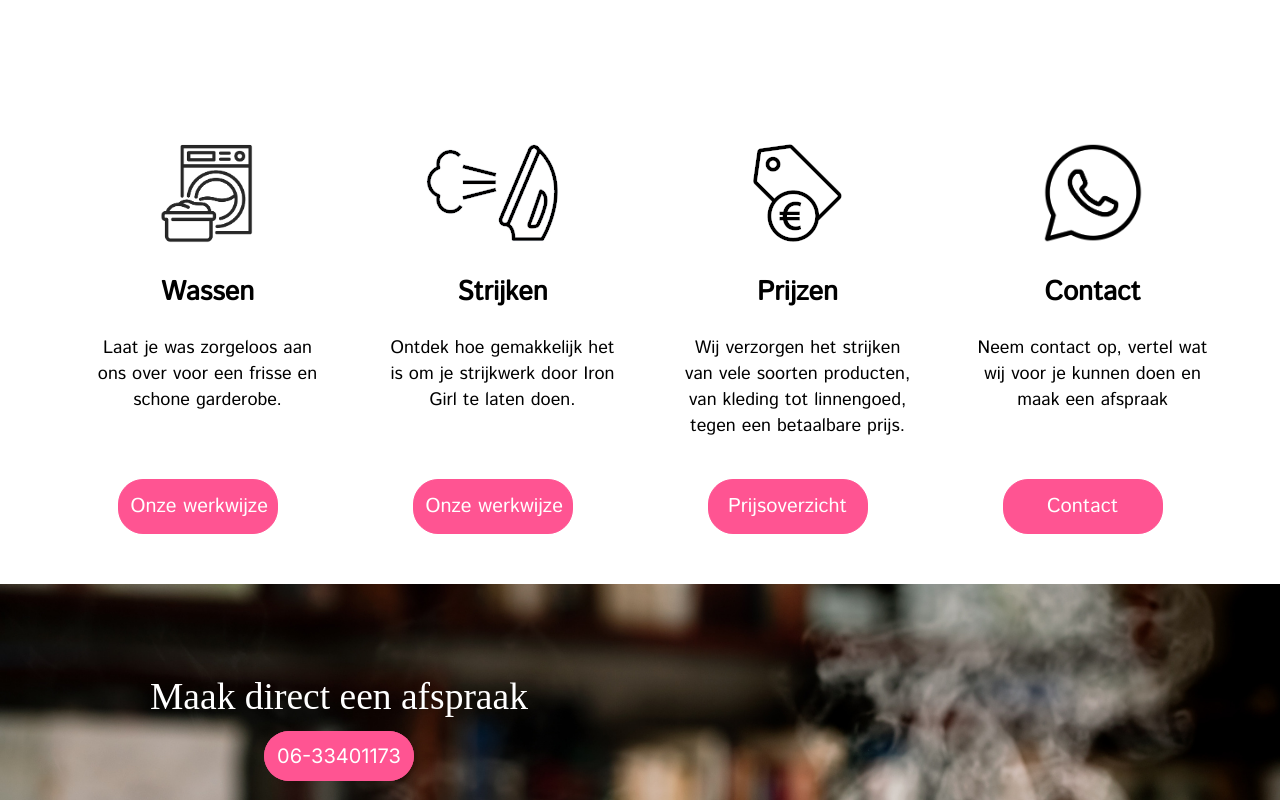
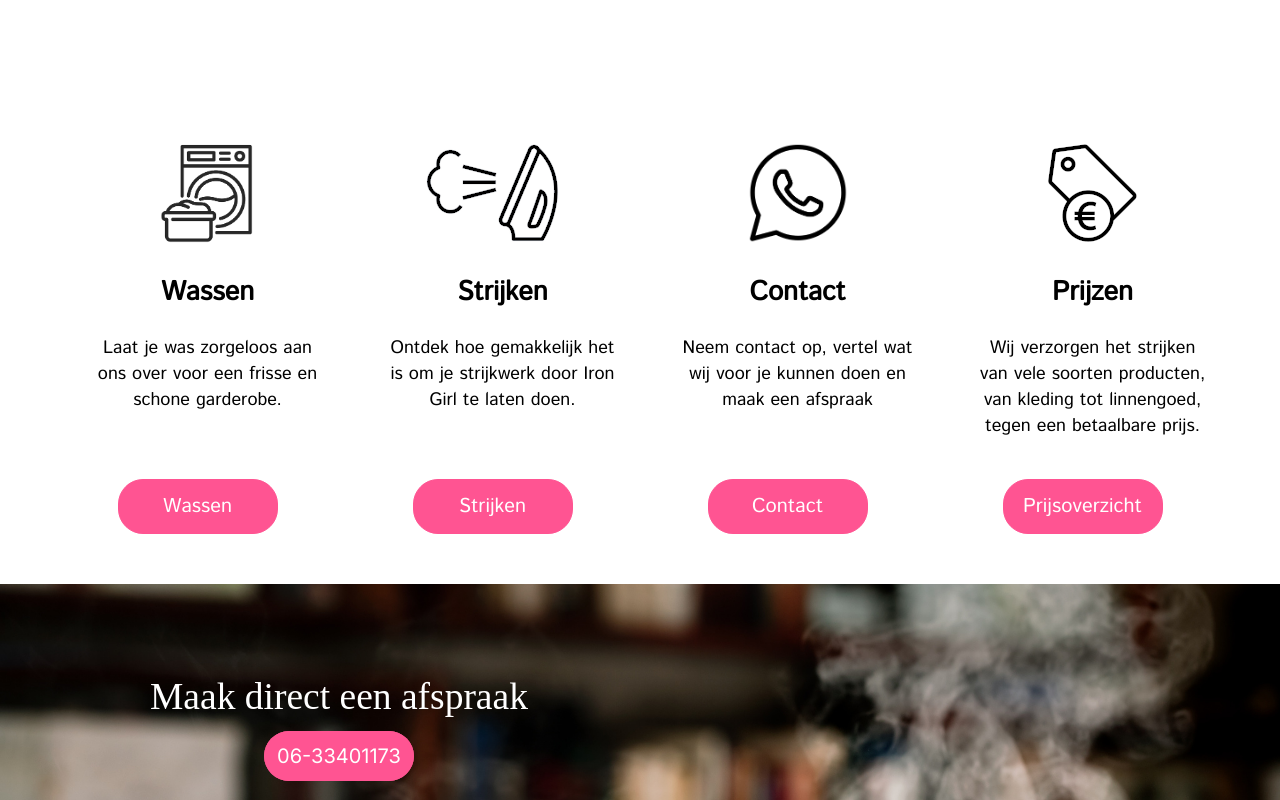
Before and after one commit to clearblocks/irongirl, a React (Create React App) app: page / in a window 1280 px wide. Shown: the part 800-1600 px from the top of the page. Built offline with nearby package versions, Linux system fonts and the light colour scheme; the HTML template or start-up script is replaced by a standard one; a web font is replaced by a local one.

Commit message:
Switched prices and contact + new images + removed call cta

```diff
--- a/src/App.tsx
+++ b/src/App.tsx
@@ -9,12 +9,14 @@ import {CallToAction} from "./components/organisms/CallToAction";
 import {Contact} from "./components/organisms/Contact";
 import {AboutUs} from "./components/organisms/AboutUs";
 import {Prices} from "./components/organisms/Prices";
-import {CallToAction2} from "./components/organisms/CallToAction2";
 import {CallToAction3} from "./components/organisms/CallToAction3";
+import {Washing} from "./components/molecules/Washing";
+import {Ironing} from "./components/molecules/Ironing";
 
 function App() {
   const refs = {
-    aboutUsRef: createRef<HTMLDivElement>(),
+    washingRef: createRef<HTMLDivElement>(),
+    ironingRef: createRef<HTMLDivElement>(),
     pricesRef: createRef<HTMLDivElement>(),
     contactRef: createRef<HTMLDivElement>()
   }
@@ -30,11 +32,10 @@ function App() {
       <Services refs={refs} serviceOnClick={serviceOnClick}/>
       <SocialProof />
       <CallToAction />
-      <AboutUs ref={refs.aboutUsRef} />
+      <AboutUs washingRef={refs.washingRef} ironingRef={refs.ironingRef} />
+      <Contact />
       <Prices ref={refs.pricesRef}/>
-      <CallToAction2 ref={refs.contactRef} />
-      <CallToAction3 />
-      <Contact />
+      <CallToAction3 ref={refs.contactRef} />
       <Footer />
     </div>
   );
--- /dev/null
+++ b/src/components/molecules/Ironing.tsx
@@ -0,0 +1,15 @@
+import React, {ForwardedRef, forwardRef} from "react";
+import womanIroning from "../../assets/img/woman-steam-shirt.jpg";
+import shirts from "../../assets/img/shirts.jpeg";
+import washingBackground from "../../assets/img/washing-background.jpeg";
+import washingMachineInside from "../../assets/img/washing-machine-inside.jpg";
+
+export const Ironing = forwardRef((props, ref: ForwardedRef<HTMLDivElement>) => (
+  <div className={"about-us"} id={"about-us"} ref={ref}>
+    <h3>Strijken</h3>
+    <ul>
+      <li>Het is handig als je zelf kledinghangers kunt afgeven</li>
+      <li>Wij zorgen ervoor dat alles perfect netjes gestreken is</li>
+    </ul>
+  </div>
+));
--- /dev/null
+++ b/src/components/molecules/Washing.tsx
@@ -0,0 +1,14 @@
+import React, {ForwardedRef, forwardRef} from "react";
+
+export const Washing = forwardRef((props, washingRef: ForwardedRef<HTMLDivElement>) => (
+  <div className={"about-us"} id={"about-us"} ref={washingRef}>
+  <h3>Wassen</h3>
+  <ul>
+    <li>Wasgoed ontvangen we graag in een zak, eventueel ook in een mand</li>
+    <li>Wit en kleur aparte was</li>
+    <li>30 graden</li>
+    <li>Drogen</li>
+    <li>Vouwen</li>
+  </ul>
+  </div>
+));
--- a/src/components/organisms/AboutUs.tsx
+++ b/src/components/organisms/AboutUs.tsx
@@ -5,9 +5,16 @@ import ironingBoard from '../../assets/img/ironing-board-pink.jpg'
 import bearWash from '../../assets/img/beer-was.jpg'
 import washingBackground from '../../assets/img/washing-background.jpeg'
 import washingMachineInside from '../../assets/img/washing-machine-inside.jpg'
+import {Washing} from "../molecules/Washing";
+import {Ironing} from "../molecules/Ironing";
 
-export const AboutUs = forwardRef((props, ref: ForwardedRef<HTMLDivElement>) => (
-  <div className={"about-us"} id={"about-us"} ref={ref}>
+type AboutUsProps = {
+  washingRef: ForwardedRef<HTMLDivElement>,
+  ironingRef: ForwardedRef<HTMLDivElement>
+}
+
+export const AboutUs = ({washingRef, ironingRef}: AboutUsProps) => (
+  <div className={"about-us"} id={"about-us"}>
     <div className={"about-service"}>
       <div className={"about-us-info"}>
         <h2>Iron Girl Was- en Strijkservice</h2>
@@ -34,19 +41,8 @@ export const AboutUs = forwardRef((props, ref: ForwardedRef<HTMLDivElement>) =>
           <li>Bij ophalen is alles naar wens netjes gevouwen en opgehangen</li>
           <li>Er is momenteel geen mogelijkheid voor een ophaal- en bezorgservice</li>
         </ul>
-        <h3>Wassen</h3>
-        <ul>
-          <li>Wasgoed ontvangen we graag in een zak, eventueel ook in een mand</li>
-          <li>Wit en kleur aparte was</li>
-          <li>30 graden</li>
-          <li>Drogen</li>
-          <li>Vouwen</li>
-        </ul>
-        <h3>Strijken</h3>
-        <ul>
-          <li>Het is handig als je zelf kledinghangers kunt afgeven</li>
-          <li>Wij zorgen ervoor dat alles perfect netjes gestreken is</li>
-        </ul>
+        <Washing ref={washingRef} />
+        <Ironing ref={ironingRef} />
       </div>
     </div>
     <div className={"about-us-images"}>
@@ -58,4 +54,4 @@ export const AboutUs = forwardRef((props, ref: ForwardedRef<HTMLDivElement>) =>
       <img src={washingMachineInside} alt={"wasmachine van binnen"}/>
     </div>
   </div>
-));
+);
--- a/src/components/organisms/CallToAction3.tsx
+++ b/src/components/organisms/CallToAction3.tsx
@@ -1,8 +1,10 @@
-import React from 'react';
+import React, {ForwardedRef, forwardRef} from 'react';
 import {GreenWhatsAppIcon} from "../atoms/Icon";
 import IronTowelsBasket from "../../assets/img/iron-towels-basket.jpg";
-export const CallToAction3 = () => (
-  <div className={"cta2"}>
+import TwoMachines from "../../assets/img/two-machines.jpg";
+import TableBasket from "../../assets/img/table-basket.jpg";
+export const CallToAction3 = forwardRef((props, ref: ForwardedRef<HTMLDivElement>) => (
+  <div className={"cta2"} ref={ref}>
     <img src={IronTowelsBasket} alt={"strijkijzer met handdoeken en mand"} className={"footer-image"}/>
     <div className={"action whatsapp-action"}>
       <div>
@@ -11,5 +13,7 @@ export const CallToAction3 = () => (
         <a href={"whatsapp://send?phone=+31633401173"}><GreenWhatsAppIcon /></a>
       </div>
     </div>
+    <img src={TwoMachines} alt={"wasmachine en drover"} className={"footer-image"}/>
+    <img src={TableBasket} alt={"wastafel"} className={"footer-image"}/>
   </div>
-);
+));
--- a/src/components/organisms/Services.tsx
+++ b/src/components/organisms/Services.tsx
@@ -9,36 +9,37 @@ type ServicesProps = {
 }
 
 type ServiceRefs = {
-  aboutUsRef: RefObject<HTMLElement>,
+  washingRef: RefObject<HTMLElement>,
+  ironingRef: RefObject<HTMLElement>,
   pricesRef: RefObject<HTMLElement>,
   contactRef: RefObject<HTMLElement>
 }
 
-function createServices({aboutUsRef, pricesRef, contactRef}: ServiceRefs) {
+function createServices({washingRef, ironingRef, pricesRef, contactRef}: ServiceRefs) {
   return [{
     iconType: IconType.Laundry,
     title: 'Wassen',
     text: 'Laat je was zorgeloos aan ons over voor een frisse en schone garderobe.',
-    buttonLabel: 'Onze werkwijze',
-    ref: aboutUsRef
+    buttonLabel: 'Wassen',
+    ref: washingRef
   }, {
     iconType: IconType.Iron,
     title: 'Strijken',
     text: 'Ontdek hoe gemakkelijk het is om je strijkwerk door Iron Girl te laten doen.',
-    buttonLabel: 'Onze werkwijze',
-    ref: aboutUsRef
+    buttonLabel: 'Strijken',
+    ref: ironingRef
+  }, {
+    iconType: IconType.WhatsApp,
+    title: 'Contact',
+    text: 'Neem contact op, vertel wat wij voor je kunnen doen en maak een afspraak',
+    buttonLabel: 'Contact',
+    ref: contactRef
   }, {
     iconType: IconType.Price,
     title: 'Prijzen',
     text: 'Wij verzorgen het strijken van vele soorten producten, van kleding tot linnengoed, tegen een betaalbare prijs.',
     buttonLabel: 'Prijsoverzicht',
     ref: pricesRef
-  }, {
-    iconType: IconType.WhatsApp,
-    title: 'Contact',
-    text: 'Neem contact op, vertel wat wij voor je kunnen doen en maak een afspraak',
-    buttonLabel: 'Contact',
-    ref: contactRef
   }]
 }
 
```
Also changed, not shown: src/assets/img/table-basket.jpg (added), src/assets/img/two-machines.jpg (added).
